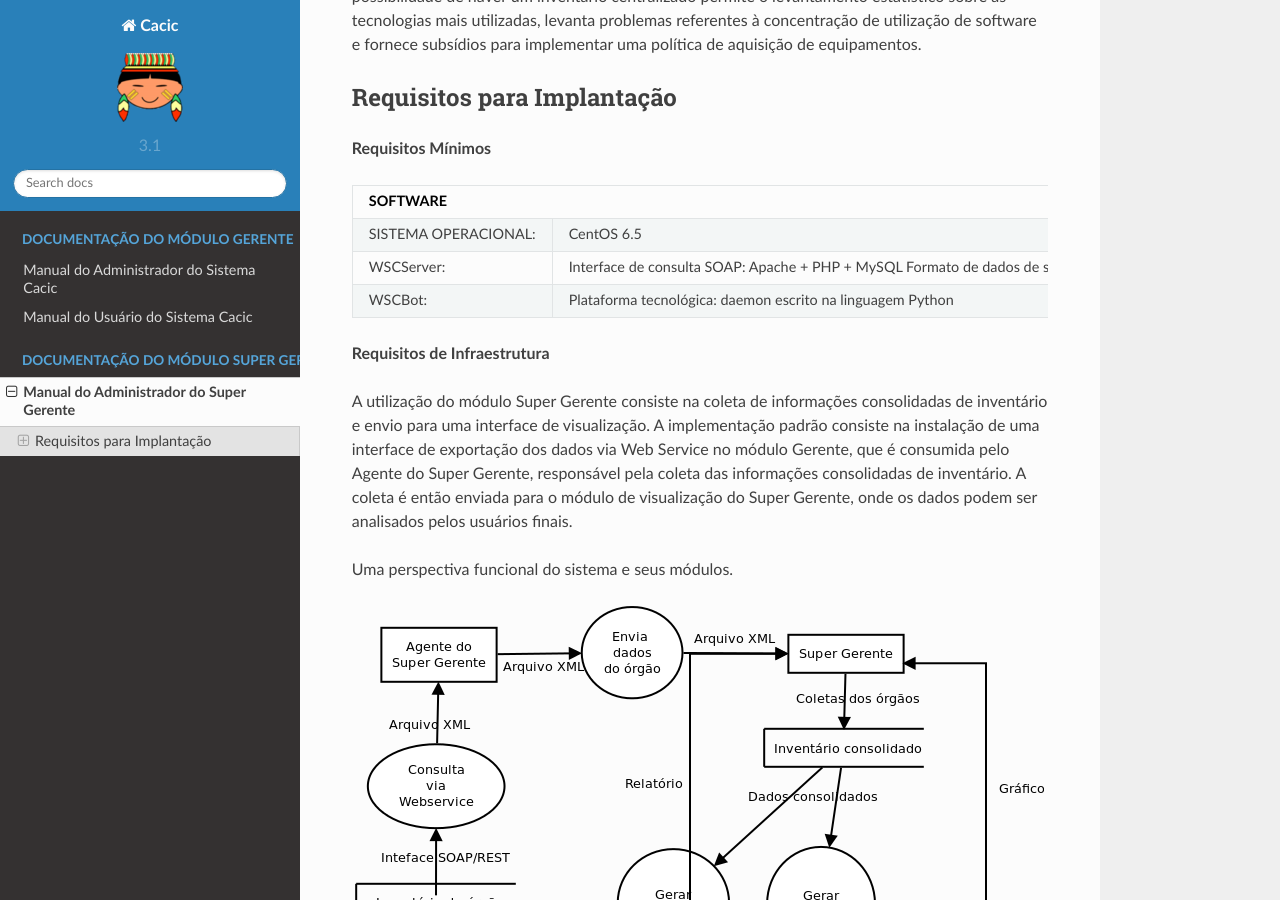
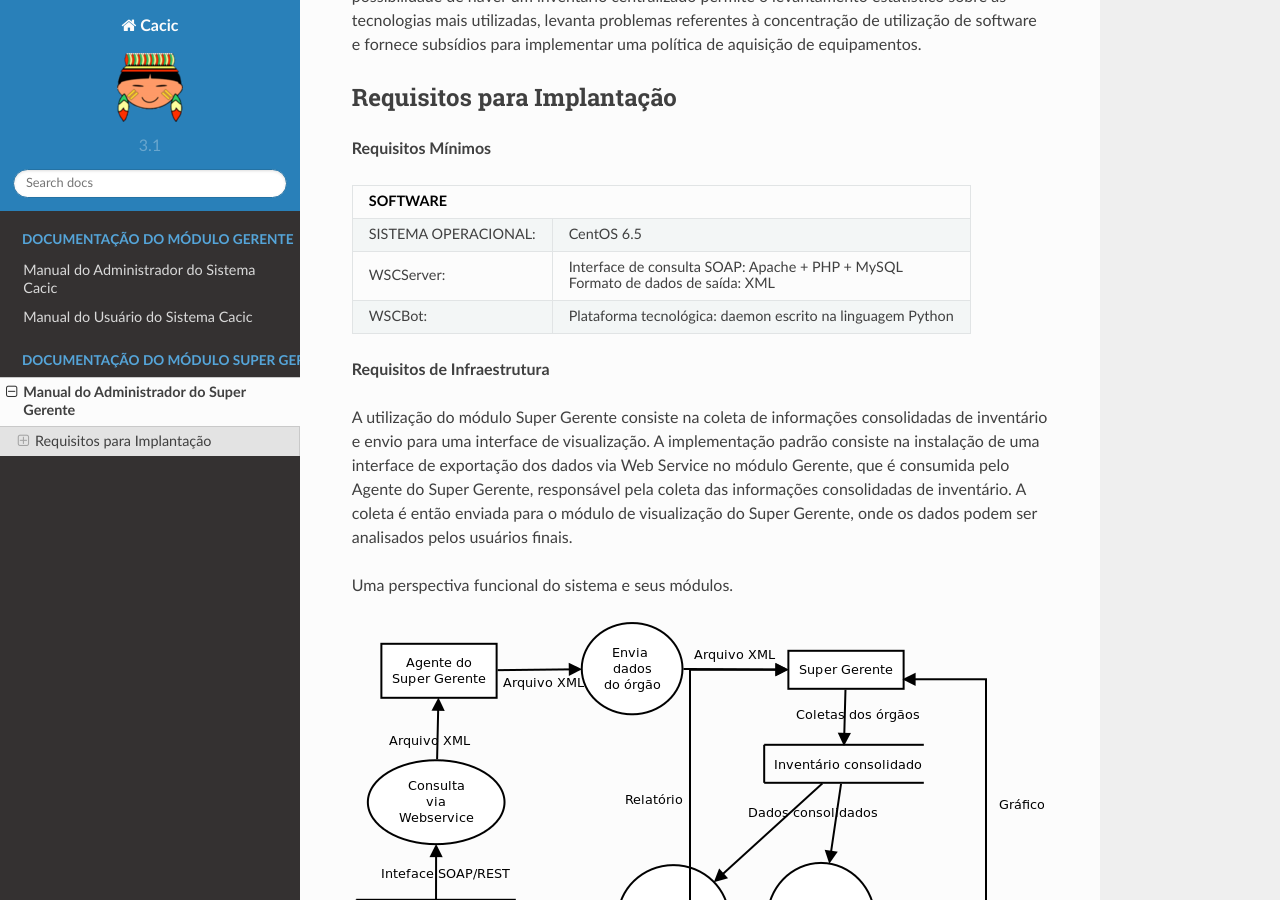
Before and after one commit to lightbase/cacic-doc, a Sphinx documentation site: the page built from source/supergerente/apresentacao.rst, in a window 1280 px wide and 900 px high, scrolled down 463 px. Built offline with Sphinx 7.4.7 and the Read the Docs theme 2.0.0, drawn with Linux system fonts in a browser that asks for light colours; some of the changed text lies outside the part shown.

Commit message:
estrutura

```diff
--- a/source/gerente/apresentacao.rst
+++ b/source/gerente/apresentacao.rst
@@ -453,7 +453,7 @@ Instalando os Pacotes necessários:
 
 **Instale os pacotes que você vai precisar:**
 
-``apt-get -y install git postgresql apache2 php5 php5-pgsql php5-gd php5-mcrypt libapache2-mod-php5 php5-ldap php-pear php-apc subversion git openjdk-7-jre php5-intl``
+apt-get -y install git postgresql apache2 php5 php5-pgsql php5-gd php5-mcrypt libapache2-mod-php5 php5-ldap php-pear php-apc subversion git openjdk-7-jre php5-intl
 
 **Configurando o PostgreSQL:**
 
--- a/source/gerente/gerente.rst
+++ b/source/gerente/gerente.rst
@@ -575,8 +575,6 @@ Verificação de Logs
 
 ``[Error] {CheckModules} Problemas durante o download de chksys.exe``
 
-``[Error] {Cacic Daemon (Timer)} Falha na coleta: Error downloading https://10.209.8.110/app_dev.php/ws/neo/coleta - server replied: Internal Server Error``
-
 + **SCRIPT_CACIC:** Quando o Agente é instalado via script, também é gerado um log.
 
 ``-----------------------------UPDATE CACIC-----------------------------``
--- a/source/supergerente/apresentacao.rst
+++ b/source/supergerente/apresentacao.rst
@@ -16,16 +16,17 @@ Requisitos para Implantação
 
 **Requisitos Mínimos**
 
-+----------------------------------+---------------------------------------------------------------------+
-|SOFTWARE                                                                                                |
-+==================================+=====================================================================+
-|SISTEMA OPERACIONAL:              |CentOS 6.5                                                           |
-+----------------------------------+---------------------------------------------------------------------+
-|WSCServer:                        |Interface de consulta SOAP: Apache + PHP + MySQL                     |
-|                                  |Formato de dados de saída: XML                                       |
-+----------------------------------+---------------------------------------------------------------------+
-|WSCBot:                           |Plataforma tecnológica: daemon escrito na linguagem Python           |
-+----------------------------------+---------------------------------------------------------------------+
++------------------------+-----------------------------------------------------------+
+|SOFTWARE                                                                            |
++========================+===========================================================+
+|SISTEMA OPERACIONAL:    |CentOS 6.5                                                 |
++------------------------+-----------------------------------------------------------+
+|WSCServer:              |Interface de consulta SOAP: Apache + PHP + MySQL           |
+|                        |                                                           |
+|                        |Formato de dados de saída: XML                             |
++------------------------+-----------------------------------------------------------+
+|WSCBot:                 |Plataforma tecnológica: daemon escrito na linguagem Python |
++------------------------+-----------------------------------------------------------+
 
 **Requisitos de Infraestrutura**
 
@@ -348,7 +349,7 @@ O arquivo terá o seguinte código:
 
 	'/home/eduardo/srv/lightbase-neo/src/LBGenerator/development.ini', 'main')
 
-	.
+
 
 	import lbgenerator.monitor
 
@@ -429,7 +430,7 @@ Insira código a seguir:
 
 	'/home/eduardo/srv/lightbase-neo/src/WSCServer/development.ini', 'main')
 
-	.
+
 
 	import wscserver.monitor
 
@@ -493,7 +494,7 @@ O arquivo terá o seguinte código:
 
 	#ini_path = '/srv/lightbase/LBBulk/production.ini'
 
-	.
+
 
 	setup_logging(ini_path)
 
```
